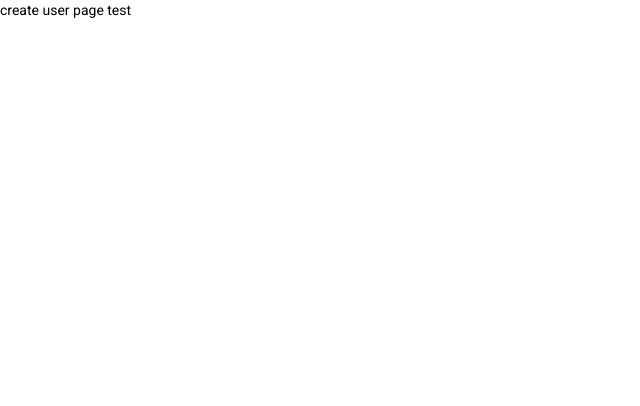
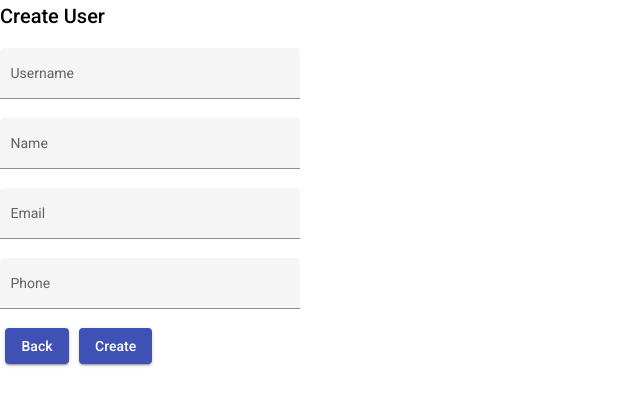
Before and after one commit to Gonza-Herrera/project-test, an Angular app: page /create-user in a window 1280 px wide. Shown: the top 406 px of the page, without its empty margins (0-640 px from the left). Built offline with nearby package versions, Linux system fonts and the light colour scheme.

Commit message:
add create user form

```diff
--- a/src/app/components/create-user/create-user.component.html
+++ b/src/app/components/create-user/create-user.component.html
@@ -1,3 +1,36 @@
 <div class="create-user-page">
-  <p>create user page test</p>
+  <div class="title">
+    <h2>Create User</h2>
+  </div>
+  <div class="inputs-wrapper">
+    <mat-form-field appearance="fill">
+      <mat-label>Username</mat-label>
+      <input matInput [(ngModel)]="createUser.username" />
+    </mat-form-field>
+    <mat-form-field appearance="fill">
+      <mat-label>Name</mat-label>
+      <input matInput [(ngModel)]="createUser.name" />
+    </mat-form-field>
+    <mat-form-field appearance="fill">
+      <mat-label>Email</mat-label>
+      <input matInput [(ngModel)]="createUser.email" />
+    </mat-form-field>
+    <mat-form-field appearance="fill">
+      <mat-label>Phone</mat-label>
+      <input matInput [(ngModel)]="createUser.phone" />
+    </mat-form-field>
+  </div>
+  <div>
+    <button class="btn-back" mat-raised-button color="primary" (click)="back()">
+      Back
+    </button>
+    <button
+      class="btn-back"
+      mat-raised-button
+      color="primary"
+      (click)="onCreateUser()"
+    >
+      Create
+    </button>
+  </div>
 </div>
--- a/src/app/components/create-user/create-user.component.scss
+++ b/src/app/components/create-user/create-user.component.scss
@@ -0,0 +1,13 @@
+.create-user-page {
+  .inputs-wrapper {
+    display: flex;
+    flex-direction: column;
+    width: 300px;
+    margin-top: 5px;
+  }
+
+  .btn-back {
+    margin-left: 5px;
+    margin-right: 5px;
+  }
+}
--- a/src/app/components/create-user/create-user.component.ts
+++ b/src/app/components/create-user/create-user.component.ts
@@ -1,4 +1,7 @@
 import { Component, OnInit } from "@angular/core";
+import { User } from "../../models/user";
+import { UserService } from "../../services/user.service";
+import { Router } from "@angular/router";
 
 @Component({
   selector: "create-user",
@@ -6,7 +9,27 @@ import { Component, OnInit } from "@angular/core";
   styleUrls: ["./create-user.component.scss"]
 })
 export class CreateUserComponent implements OnInit {
-  constructor() {}
+  createUser: User = { username: "", name: "", email: "", phone: "" };
+  constructor(private userService: UserService, private router: Router) {}
 
   ngOnInit() {}
+
+  onCreateUser() {
+    console.log("createUser: ", this.createUser);
+    const payload = JSON.stringify(this.createUser);
+    this.userService.createUser(payload).subscribe(
+      resp => {
+        console.log("resp: ", resp);
+        alert("User create succes");
+        this.router.navigate([""]);
+      },
+      error => {
+        console.log("error: ", error);
+      }
+    );
+  }
+
+  back() {
+    this.router.navigate([""]);
+  }
 }
--- a/src/app/models/user.ts
+++ b/src/app/models/user.ts
@@ -1,7 +1,7 @@
 export interface User {
-  userId: number;
+  userId?: number;
   username: string;
   name: string;
   email: string;
-  phone: number;
+  phone: string;
 }
--- a/src/app/services/user.service.ts
+++ b/src/app/services/user.service.ts
@@ -12,4 +12,8 @@ export class UserService {
   getAllUsers() {
     return this.http.get(this.baseUrl + "/api/user/getallusers");
   }
+
+  createUser(User) {
+    return this.http.post(this.baseUrl + "/api/v1/admins/login", User);
+  }
 }
```
Also changed, not shown: src/app/app-routing.module.ts (+11 -1 lines).
